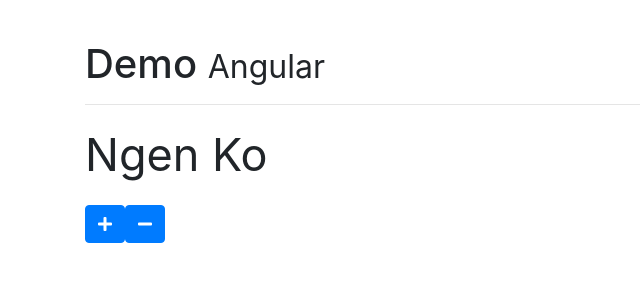
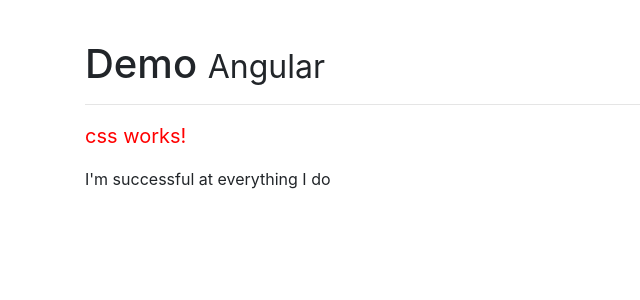
Before and after one commit to Jesusd19/varied, an Angular app: page / in a window 1280 px wide. Shown: the top 300 px of the page, without its empty margins (0-640 px from the left). Built offline with nearby package versions, Linux system fonts and the light colour scheme.

Commit message:
Aprendiendo que si aplicas stylos a una etiqueta de html en algun componente solo afecta a esa etiqueta en dicho componente

```diff
--- a/src/app/app.component.html
+++ b/src/app/app.component.html
@@ -1,7 +1,9 @@
 <div class="container main-container">
   <h1>Demo <small>Angular</small></h1>
   <hr>
-  <app-ng-style></app-ng-style>
+  <!-- <app-ng-style></app-ng-style> -->
+  <app-css></app-css>
+  <p>I'm successful at everything I do</p>
 </div>
 
 <router-outlet></router-outlet>
--- a/src/app/app.module.ts
+++ b/src/app/app.module.ts
@@ -4,11 +4,13 @@
 import { AppRoutingModule } from './app-routing.module';
 import { AppComponent } from './app.component';
 import { NgStyleComponent } from './components/ng-style/ng-style.component';
+import { CssComponent } from './components/css/css.component';
 
 @NgModule({
   declarations: [
     AppComponent,
-    NgStyleComponent
+    NgStyleComponent,
+    CssComponent
   ],
   imports: [
     BrowserModule,
--- /dev/null
+++ b/src/app/components/css/css.component.ts
@@ -0,0 +1,24 @@
+import { Component, OnInit } from '@angular/core';
+
+@Component({
+  selector: 'app-css',
+  template: `
+    <p>
+      css works!
+    </p>
+  `,
+  styles: [`
+  p {
+    color:red;
+    font-size: 20px;
+  }
+  `]
+})
+export class CssComponent implements OnInit {
+
+  constructor() { }
+
+  ngOnInit() {
+  }
+
+}
```
Also changed, not shown: 1 other file (tests, documents, lock files or other folders).
